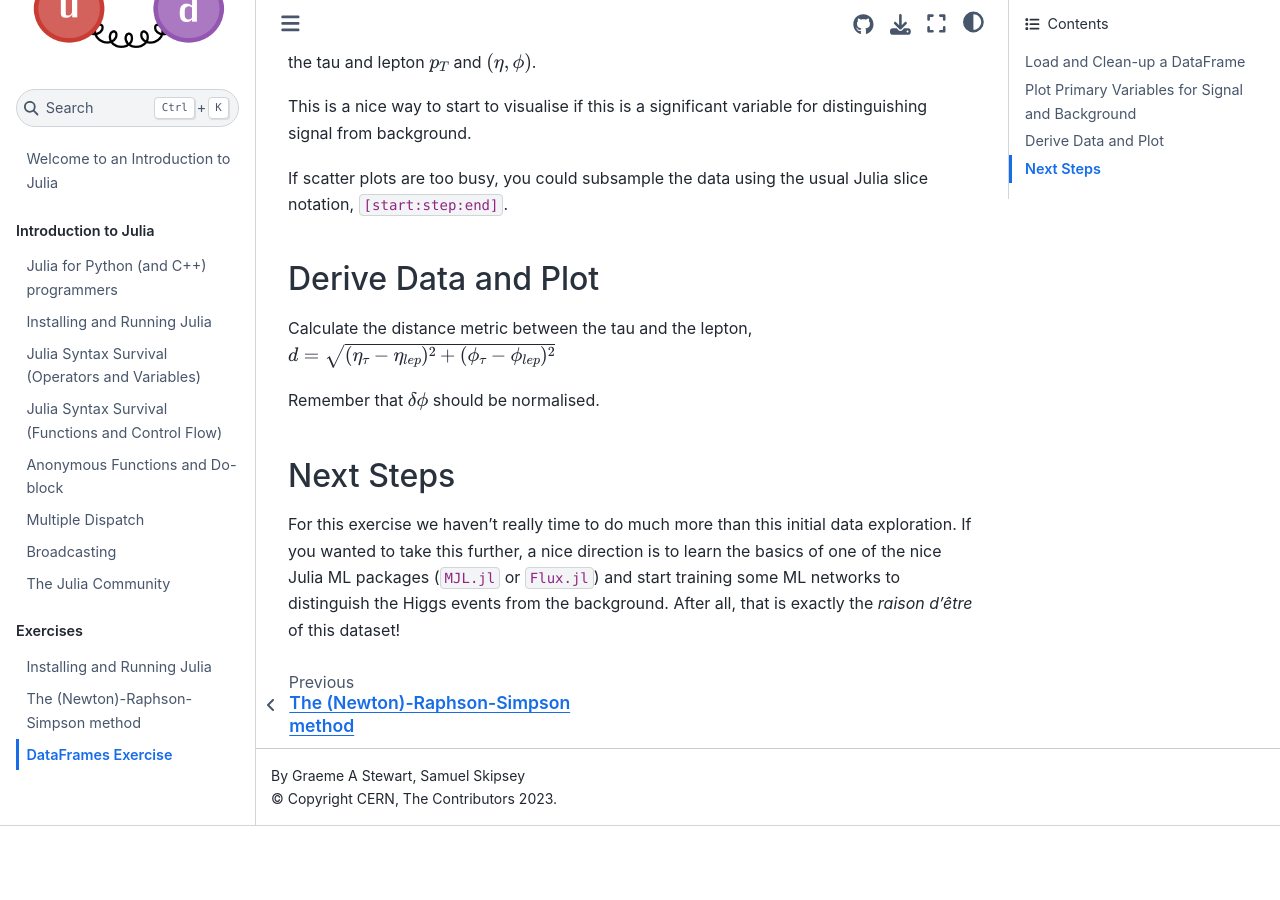
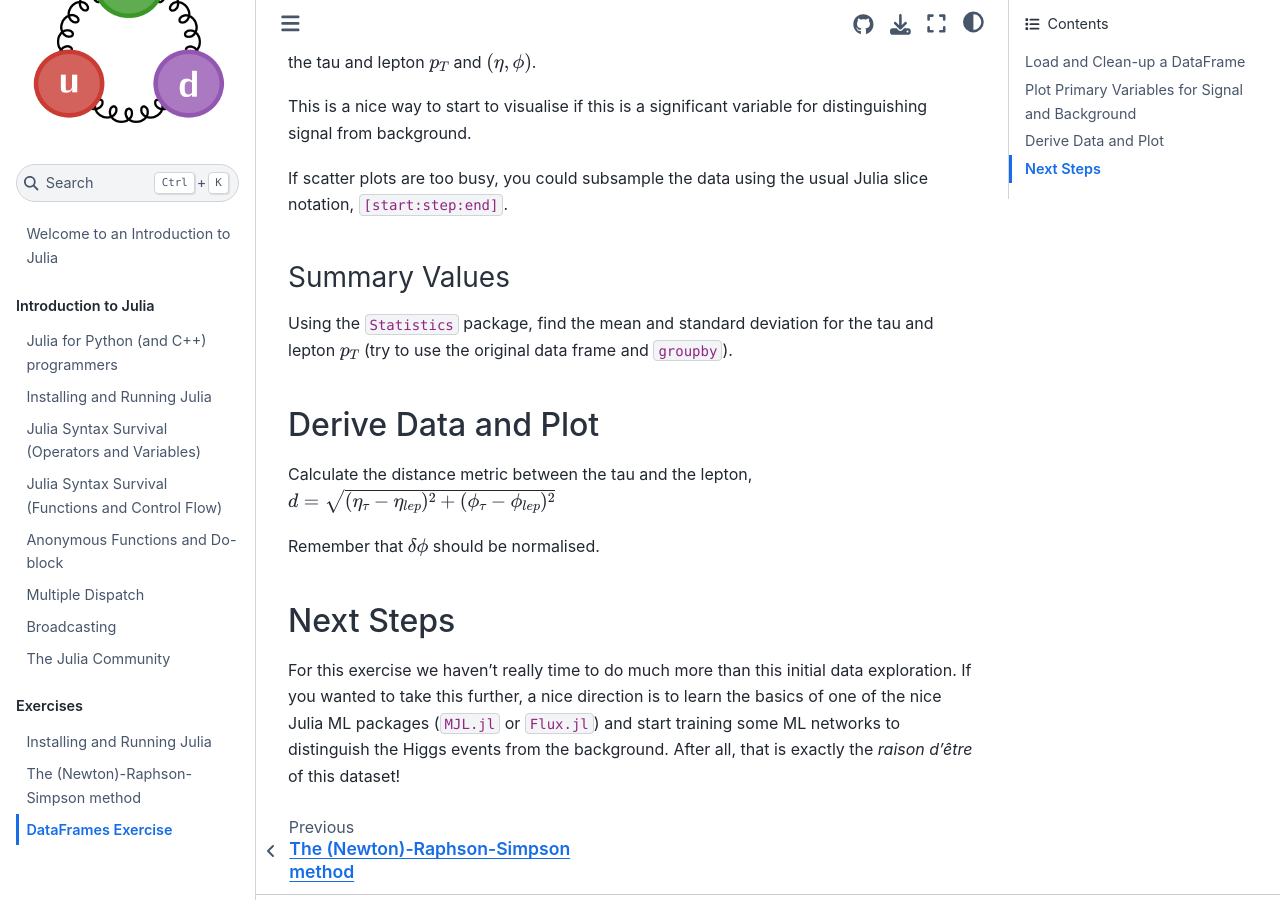
Before and after one commit to JuliaHEP/JuliaHEP-2023, a Jupyter Book: the page built from julia-intro/docs/exercises/dataframes.md, in a window 1280 px wide and 900 px high, scrolled down 566 px. Built offline with Jupyter Book 1.0.4 settings and Sphinx 7.4.7 and the Sphinx Book theme 1.1.4, drawn with Linux system fonts in a browser that asks for light colours; pages that are not in the unit, such as notebooks, are missing from menus; before the commit the page ends 1392 px from its top, so only the background shows below that.

Commit message:
Small fixes (#28)
* Some small tweaks to the intro lessons

Fixes and re-ordering
Added description of ===

* Add a mean/stddev to the dataframes exercise

```diff
--- a/julia-intro/docs/exercises/dataframes.md
+++ b/julia-intro/docs/exercises/dataframes.md
@@ -18,6 +18,10 @@
 
 If scatter plots are too busy, you could subsample the data using the usual Julia slice notation, `[start:step:end]`.
 
+### Summary Values
+
+Using the `Statistics` package, find the mean and standard deviation for the tau and lepton $p_T$ (try to use the original data frame and `groupby`).
+
 ## Derive Data and Plot
 
 Calculate the distance metric between the tau and the lepton,
```
Also changed, not shown: julia-intro/docs/julia-intro-syntax-fn-control.ipynb, julia-intro/docs/julia-intro-syntax-operators-variables.ipynb.
